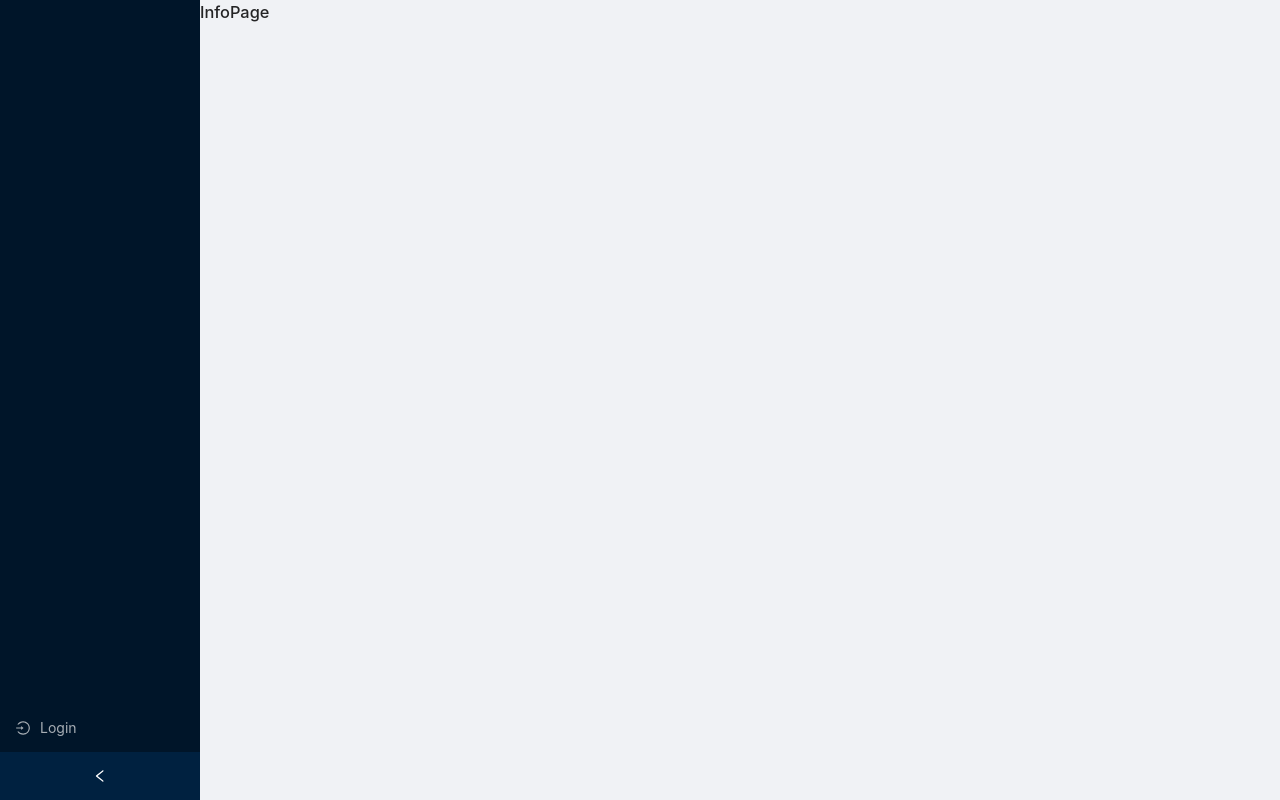
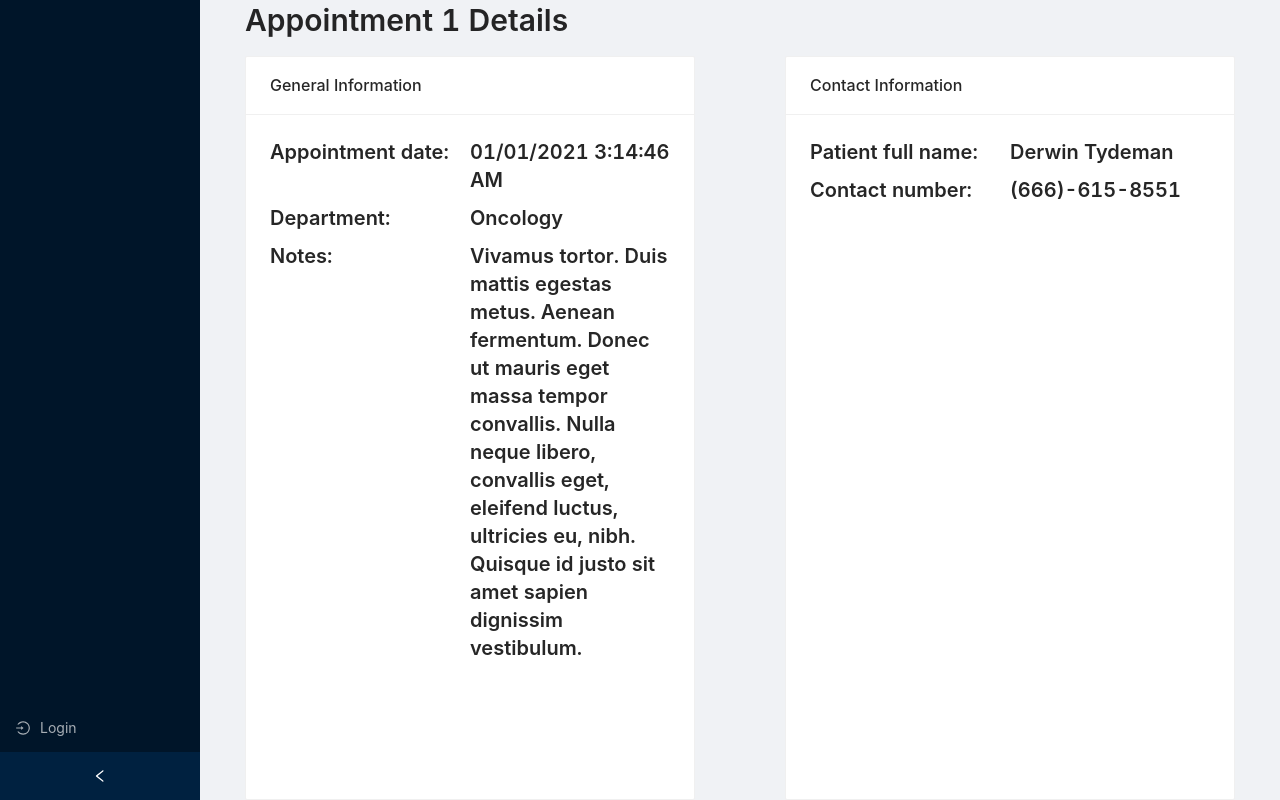
Before and after one commit to vladyslavdmytrenko/project-2, a React (Create React App) app: page /appointment/1 in a window 1280 px wide. Built offline with nearby package versions, Linux system fonts and the light colour scheme; data requests are answered from the project's data file.

Commit message:
UI: start implement Detail component

```diff
--- a/src/components/Appointment/Detail/index.js
+++ b/src/components/Appointment/Detail/index.js
@@ -2,27 +2,49 @@ import { Card, Col, Row, Typography } from 'antd';
 import React from 'react';
 
 import style from './Detail.module.css';
+import { timestampToDate } from 'utils';
 
-const AppointmentDetail = () => {
+const AppointmentDetail = (props) => {
+  const {
+    appointment_date,
+    department,
+    notes,
+    patient_name,
+    phone_number,
+    status,
+  } = props.appointment;
+
   return (
     <>
-      <Row>
-        <Col offset={1}>
-          <Typography.Title level={1}>Appointment #id Details</Typography.Title>
-        </Col>
-      </Row>
-
       <Row justify="space-around" className={style.container}>
         <Col span={10}>
           <Card title="General Information" className={style.card}>
             <Row>
               <Col span={12}>
-                <Typography.Title level={3}>Appointment date:</Typography.Title>
+                <Typography.Title level={4}>Appointment date:</Typography.Title>
               </Col>
               <Col span={12}>
-                <Typography.Title level={3}>
-                  12/21/2021 03:00 PM
+                <Typography.Title level={4}>
+                  {timestampToDate(appointment_date)}
                 </Typography.Title>
+              </Col>
+            </Row>
+
+            <Row>
+              <Col span={12}>
+                <Typography.Title level={4}>Department: </Typography.Title>
+              </Col>
+              <Col span={12}>
+                <Typography.Title level={4}>{department}</Typography.Title>
+              </Col>
+            </Row>
+
+            <Row>
+              <Col span={12}>
+                <Typography.Title level={4}>Notes: </Typography.Title>
+              </Col>
+              <Col span={12}>
+                <Typography.Title level={4}>{notes}</Typography.Title>
               </Col>
             </Row>
           </Card>
@@ -30,7 +52,25 @@ const AppointmentDetail = () => {
 
         <Col span={10}>
           <Card title="Contact Information" className={style.card}>
-            Contact Information
+            <Row>
+              <Col span={12}>
+                <Typography.Title level={4}>
+                  Patient full name:{' '}
+                </Typography.Title>
+              </Col>
+              <Col span={12}>
+                <Typography.Title level={4}>{patient_name}</Typography.Title>
+              </Col>
+            </Row>
+
+            <Row>
+              <Col span={12}>
+                <Typography.Title level={4}>Contact number: </Typography.Title>
+              </Col>
+              <Col span={12}>
+                <Typography.Title level={4}>{phone_number}</Typography.Title>
+              </Col>
+            </Row>
           </Card>
         </Col>
       </Row>
--- a/src/components/Appointment/DetailForm/index.js
+++ b/src/components/Appointment/DetailForm/index.js
@@ -1,10 +1,17 @@
 import React from 'react';
-
 import { Select, Col, Row, Space, Button } from 'antd';
 
 // import style from './Detail.module.css';
 
-const AppointmentDetailForm = () => {
+const AppointmentDetailForm = (props) => {
+  const { statuses, handleChangeOption, value } = props;
+  const renderOptions = () =>
+    statuses.map((status) => (
+      <Select.Option key={value} value={status}>
+        {status}
+      </Select.Option>
+    ));
+
   return (
     <>
       <Row justify="end" style={{ padding: 10 }}>
@@ -14,11 +21,10 @@ const AppointmentDetailForm = () => {
               style={{ width: '100%', marginRight: '5px' }}
               placeholder="Select department"
               size="large"
+              onChange={handleChangeOption}
+              defaultValue={statuses.find((item) => item === value)}
             >
-              <Select.Option value="1">Jack</Select.Option>
-              <Select.Option value="2">Jack</Select.Option>
-              <Select.Option value="3">Jack</Select.Option>
-              <Select.Option value="4">Jack</Select.Option>
+              {renderOptions()}
             </Select>
             <Button type="primary" size="large">
               Edit
--- a/src/pages/Appointment/Detail/index.js
+++ b/src/pages/Appointment/Detail/index.js
@@ -1,7 +1,115 @@
-import React from 'react';
+import React, { useState, useEffect } from 'react';
+import { Row, Col, Typography, Spin, Result, Button } from 'antd';
+import { useParams } from 'react-router';
+import { useDispatch, useSelector } from 'react-redux';
 
-const InfoPage = () => {
-  return <h1>InfoPage</h1>;
+import AppointmentDetailForm from 'components/Appointment/DetailForm';
+import AppointmentDetail from 'components/Appointment/Detail';
+import { FETCH_STATUS } from 'constant';
+import {
+  fetchAppointment,
+  updateAppointment,
+} from 'redux/reducers/appointmentsSlice';
+
+const DetailPage = () => {
+  const { id } = useParams();
+  const dispatch = useDispatch();
+  const [appointment, setAppointment] = useState(null);
+  const [appointmentStatus, setAppointmentStatus] = useState(FETCH_STATUS.IDLE);
+  const [fetchError, setFetchError] = useState(null);
+  console.log(appointment);
+  const isAuth = useSelector((state) => state.auth.isAuth);
+  const statuses = useSelector((state) =>
+    state.appointments.appointmentStatus.filter((item) => item !== 'All')
+  );
+
+  const handleChangeOption = async (value) => {
+    setAppointmentStatus(FETCH_STATUS.LOADING);
+    try {
+      await dispatch(updateAppointment(id, { status: value })).unwrap();
+      setAppointmentStatus(FETCH_STATUS.SUCCEEDED);
+    } catch (e) {
+      setFetchError(e.message);
+      setAppointmentStatus(FETCH_STATUS.FAILED);
+    }
+  };
+
+  const getAppointment = async () => {
+    setAppointmentStatus(FETCH_STATUS.LOADING);
+    try {
+      const result = await dispatch(fetchAppointment(id)).unwrap();
+      console.log(result);
+      setAppointment(result);
+
+      setAppointmentStatus(FETCH_STATUS.SUCCEEDED);
+    } catch (e) {
+      console.log(e);
+      setFetchError(e.message);
+      setAppointmentStatus(FETCH_STATUS.FAILED);
+    }
+  };
+
+  useEffect(() => {
+    if (appointmentStatus === FETCH_STATUS.IDLE) {
+      getAppointment(id);
+    }
+  });
+
+  if (appointmentStatus === FETCH_STATUS.LOADING) {
+    return (
+      <Row style={{ height: '100%' }} justify="center" align="middle">
+        <Col>
+          <Spin />
+        </Col>
+      </Row>
+    );
+  }
+
+  if (appointmentStatus === FETCH_STATUS.FAILED || !appointment) {
+    return (
+      <Row style={{ height: '100%' }} justify="center" align="middle">
+        <Col>
+          <Result
+            status="warning"
+            title={fetchError}
+            extra={
+              <Button type="primary" key="console" onClick={getAppointment}>
+                Try again
+              </Button>
+            }
+          />
+        </Col>
+      </Row>
+    );
+  }
+
+  const renderHeader = () => {
+    if (!isAuth) {
+      return null;
+    }
+
+    return (
+      <AppointmentDetailForm
+        statuses={statuses}
+        handleChangeOption={handleChangeOption}
+        value={appointment.status}
+      />
+    );
+  };
+
+  return (
+    <>
+      {renderHeader()}
+      <Row>
+        <Col offset={1}>
+          <Typography.Title level={2}>
+            Appointment {id} Details
+          </Typography.Title>
+        </Col>
+      </Row>
+      <AppointmentDetail appointment={appointment} />
+    </>
+  );
 };
 
-export default InfoPage;
+export default DetailPage;
```
